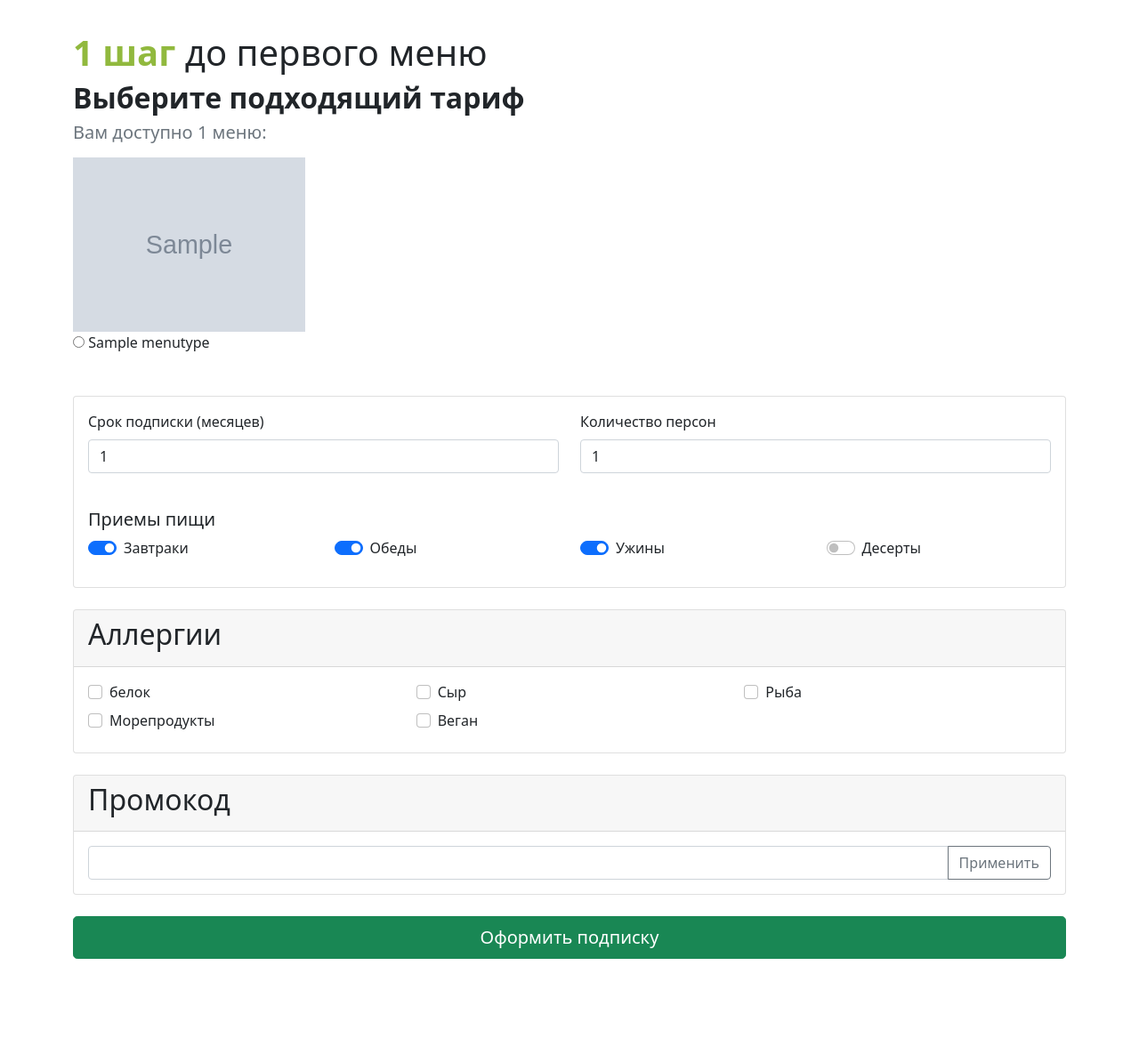
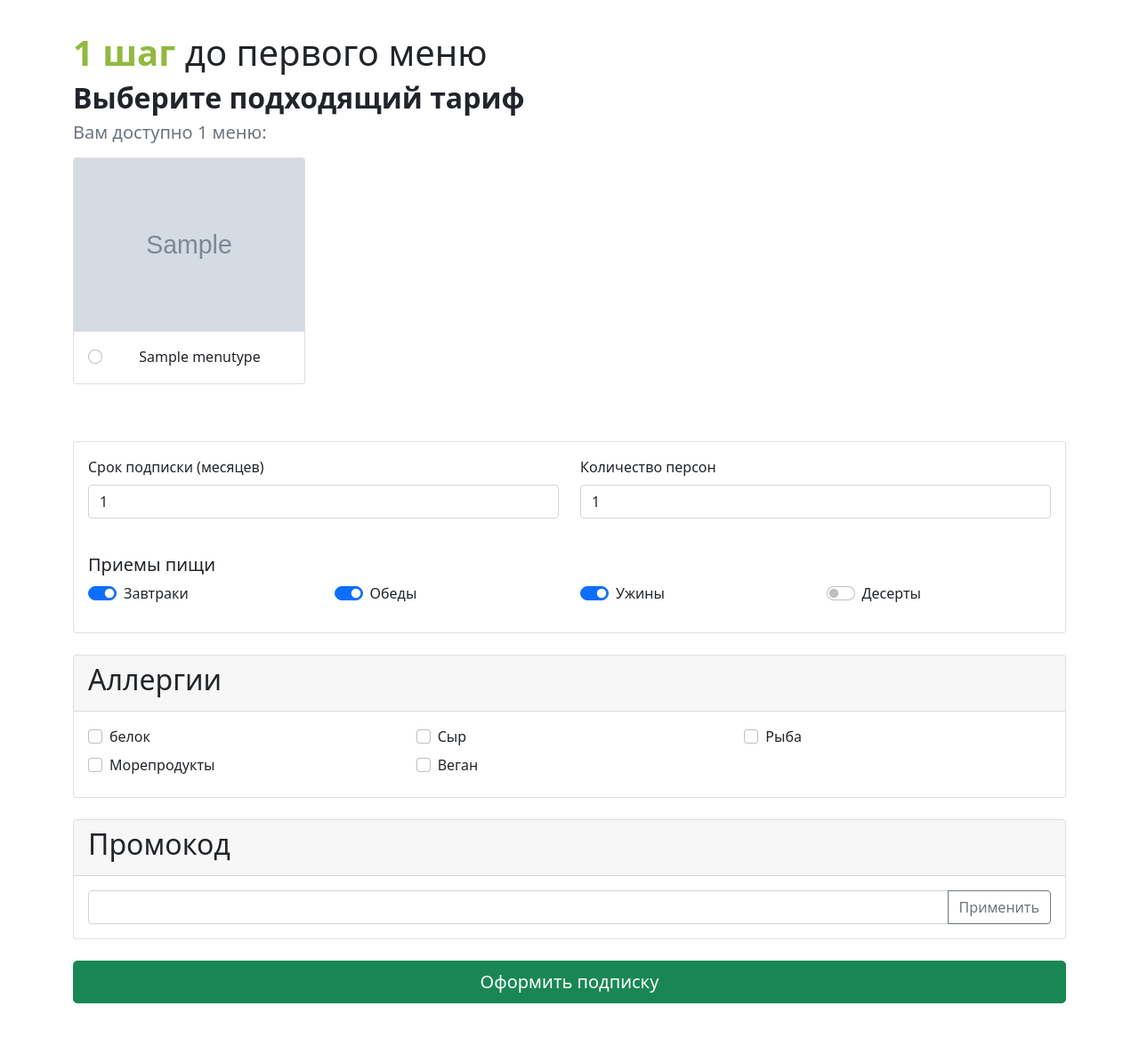
Before and after one commit to nastiaetstesha/FoodPlan, a Django app: page /order/ in a window 1280 px wide. Shown: the part 82-1258 px from the top of the page at 89% size. Before the commit the page ends 1160 px from the top, so only its background shows below. Run offline with Django 5.2, Linux system fonts and the light colour scheme; a user stored in the database is signed in; data comes from the database, SQL or seed files in the repository; tables that the repository leaves empty hold one stand-in row (values such as "Sample post"); grey boxes marked "Sample" are stand-in pictures; parts of the project's set-up code (start-up, migrations or seed data) failed here and were passed over.

Commit message:
Update order.html

```diff
--- a/recipe_app/templates/order.html
+++ b/recipe_app/templates/order.html
@@ -37,11 +37,24 @@
                     <h5 class="text-secondary mb-3">Вам доступно {{ menu_types.count }} меню:</h5>
                     <div class="row mb-5">
                         {% for menu_type in menu_types %}
-                        <div class="col-6 col-md-3">
-                            <label for="menu-{{ menu_type.id }}" class="position-relative" style="cursor: pointer;">
-                                <img src="{{ menu_type.image.url }}" alt="{{ menu_type.title }}" class="w-100">
-                                {{ form.menu_type }}
-                            </label>
+                        <div class="col-6 col-md-3 mb-3">
+                            <div class="card h-100">
+                                <img src="{{ menu_type.image.url }}" alt="{{ menu_type.title }}" class="card-img-top">
+                                <div class="card-body text-center">
+                                    <div class="form-check">
+                                        <input class="form-check-input"
+                                               type="radio"
+                                               name="{{ form.menu_type.name }}"
+                                               id="menu-{{ menu_type.id }}"
+                                               value="{{ menu_type.id }}"
+                                               {% if form.menu_type.value == menu_type.id %}checked{% endif %}>
+
+                                        <label class="form-check-label" for="menu-{{ menu_type.id }}">
+                                            {{ menu_type.title }}
+                                        </label>
+                                    </div>
+                                </div>
+                            </div>
                         </div>
                         {% endfor %}
                     </div>
```
